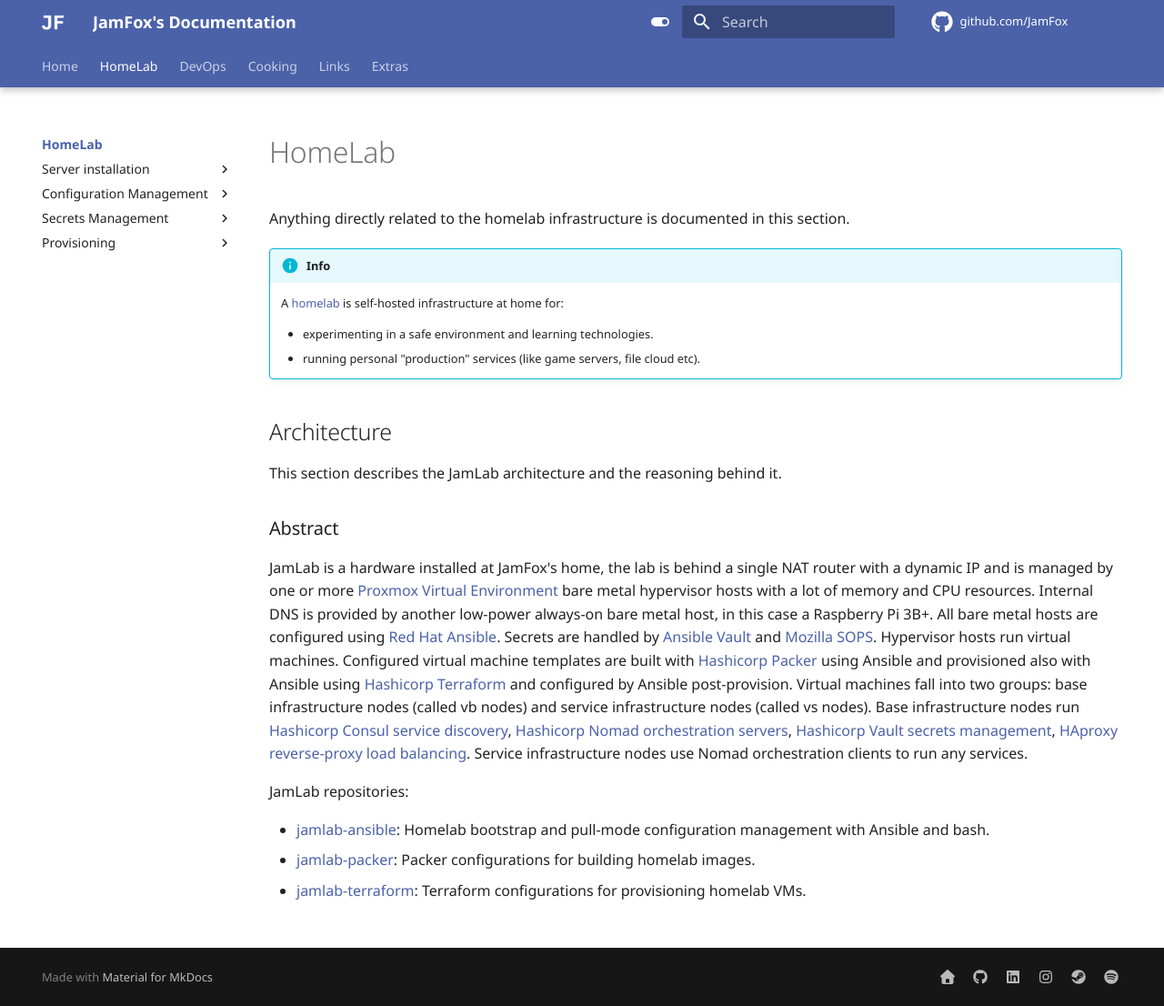
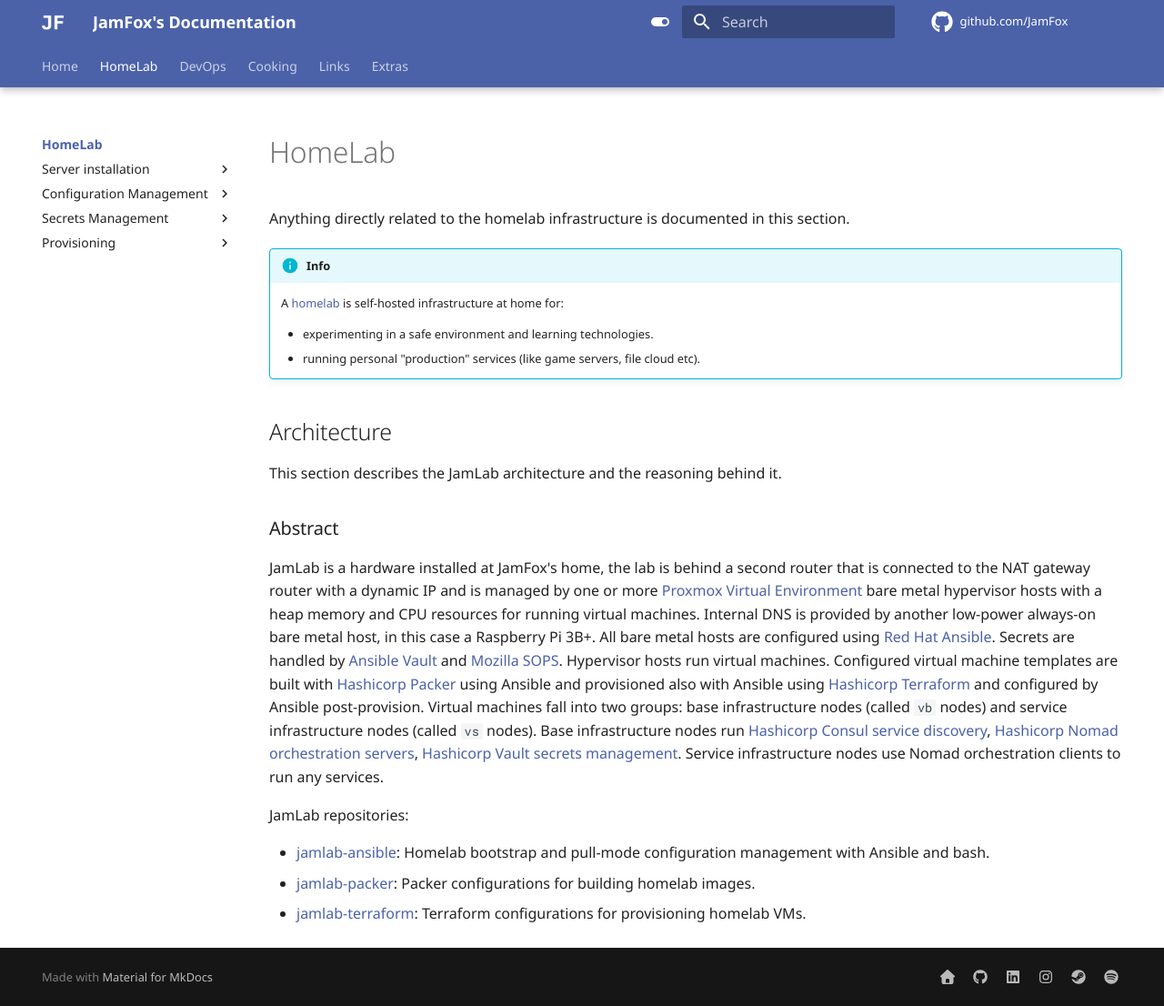
Before and after one commit to JamFox/docs.jamfox.dev, an MkDocs documentation site: the page built from docs/content/homelab/index.md, in a window 1280 px wide and 1106 px high. Shown: the whole window at 91% size. Built offline with MkDocs 1.6.1 and Material for MkDocs 9.7.7, drawn with Linux system fonts in a browser that asks for light colours; comment, search, counter and statistics services are not loaded.

Commit message:
homelab: clarify abstract

```diff
--- a/docs/content/homelab/index.md
+++ b/docs/content/homelab/index.md
@@ -16,7 +16,7 @@ This section describes the JamLab architecture and the reasoning behind it.
 
 ### Abstract
 
-JamLab is a hardware installed at JamFox's home, the lab is behind a single NAT router with a dynamic IP and is managed by one or more [Proxmox Virtual Environment](https://www.proxmox.com/en/proxmox-ve) bare metal hypervisor hosts with a lot of memory and CPU resources. Internal DNS is provided by another low-power always-on bare metal host, in this case a Raspberry Pi 3B+. All bare metal hosts are configured using [Red Hat Ansible](https://www.ansible.com/). Secrets are handled by [Ansible Vault](https://docs.ansible.com/ansible/latest/cli/ansible-vault.html) and [Mozilla SOPS](https://github.com/mozilla/sops). Hypervisor hosts run virtual machines. Configured virtual machine templates are built with [Hashicorp Packer](https://www.packer.io/) using Ansible and provisioned also with Ansible using [Hashicorp Terraform](https://www.terraform.io/) and configured by Ansible post-provision. Virtual machines fall into two groups: base infrastructure nodes (called vb nodes) and service infrastructure nodes (called vs nodes). Base infrastructure nodes run [Hashicorp Consul service discovery](https://www.consul.io/), [Hashicorp Nomad orchestration servers](https://www.hashicorp.com/products/nomad), [Hashicorp Vault secrets management](https://www.vaultproject.io/), [HAproxy reverse-proxy load balancing](https://www.haproxy.org/). Service infrastructure nodes use Nomad orchestration clients to run any services.
+JamLab is a hardware installed at JamFox's home, the lab is behind a second router that is connected to the NAT gateway router with a dynamic IP and is managed by one or more [Proxmox Virtual Environment](https://www.proxmox.com/en/proxmox-ve) bare metal hypervisor hosts with a heap memory and CPU resources for running virtual machines. Internal DNS is provided by another low-power always-on bare metal host, in this case a Raspberry Pi 3B+. All bare metal hosts are configured using [Red Hat Ansible](https://www.ansible.com/). Secrets are handled by [Ansible Vault](https://docs.ansible.com/ansible/latest/cli/ansible-vault.html) and [Mozilla SOPS](https://github.com/mozilla/sops). Hypervisor hosts run virtual machines. Configured virtual machine templates are built with [Hashicorp Packer](https://www.packer.io/) using Ansible and provisioned also with Ansible using [Hashicorp Terraform](https://www.terraform.io/) and configured by Ansible post-provision. Virtual machines fall into two groups: base infrastructure nodes (called `vb` nodes) and service infrastructure nodes (called `vs` nodes). Base infrastructure nodes run [Hashicorp Consul service discovery](https://www.consul.io/), [Hashicorp Nomad orchestration servers](https://www.hashicorp.com/products/nomad), [Hashicorp Vault secrets management](https://www.vaultproject.io/). Service infrastructure nodes use Nomad orchestration clients to run any services.
 
 JamLab repositories:
 
```
